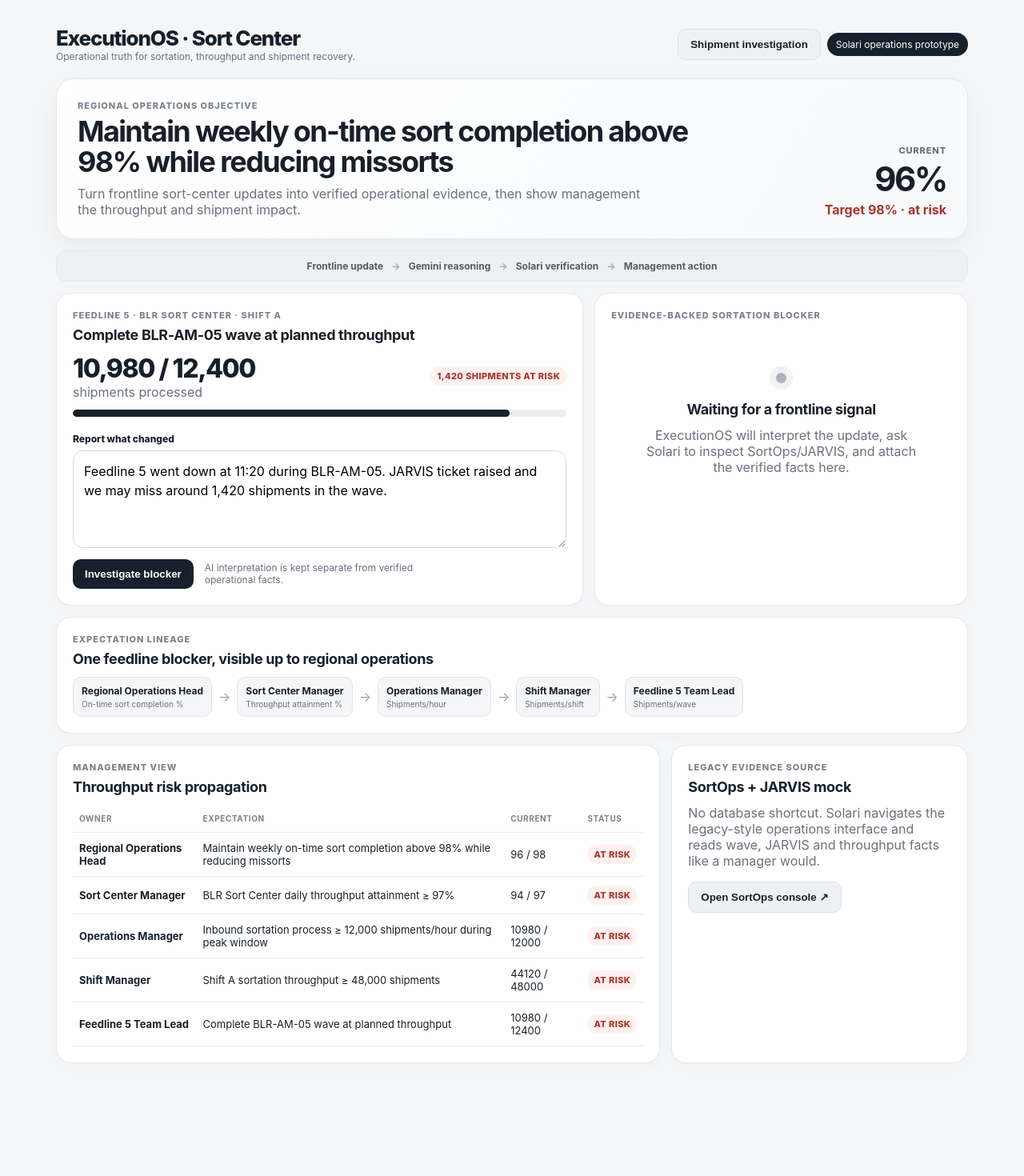
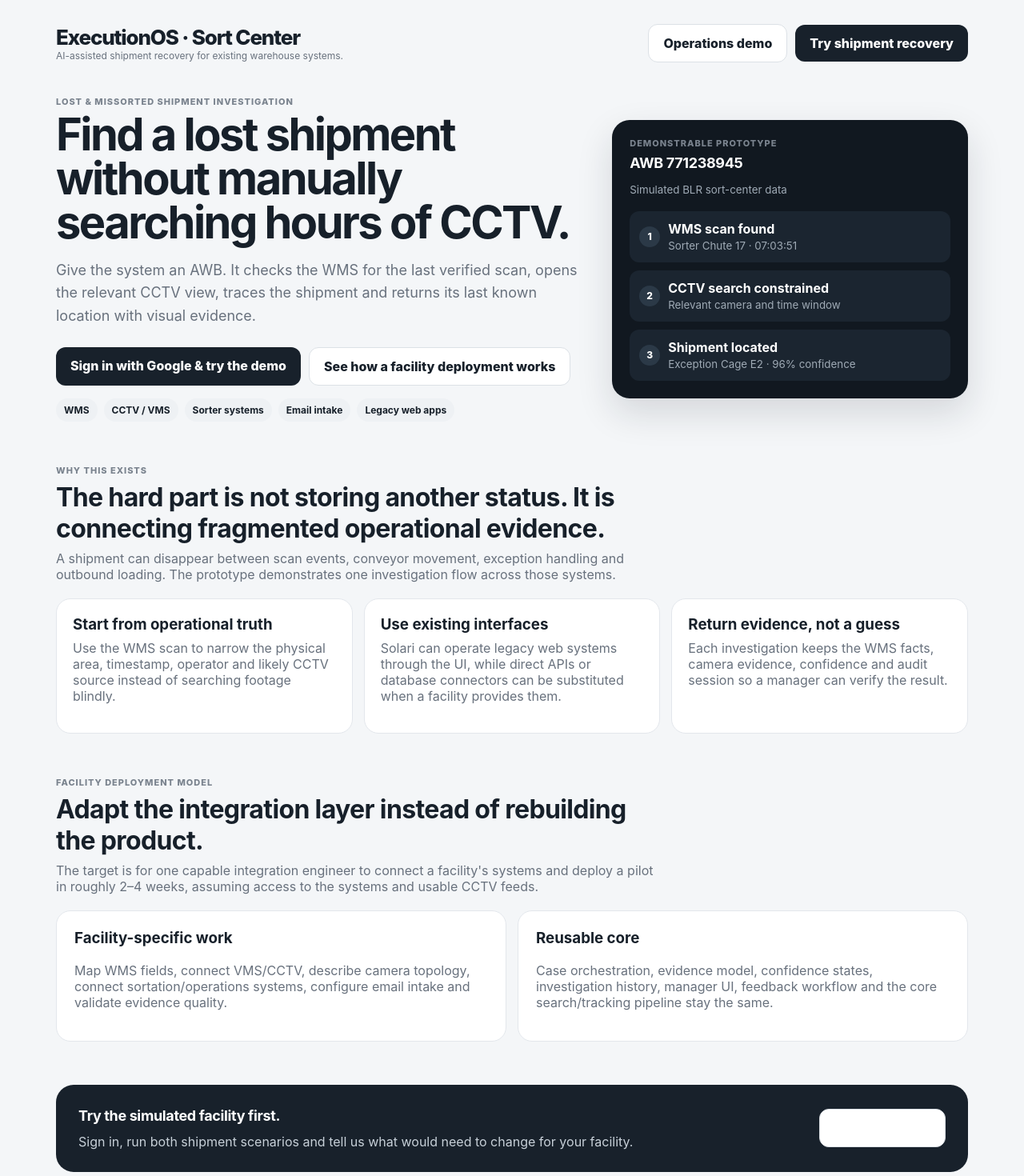
Before and after one commit to yogeshmj94/solariproject, a Next.js app: page / in a window 1280 px wide. Shown: the top 1470 px of the page at 80% size. Before the commit the page ends 1393 px from the top, so only its background shows below. Built offline with nearby package versions, Linux system fonts and the light colour scheme.

Commit message:
Turn home page into public Product Hunt landing page

```diff
--- a/src/app/page.tsx
+++ b/src/app/page.tsx
@@ -1,221 +1,89 @@
-"use client";
-
-import { useMemo, useState } from "react";
-import { expectations } from "@/lib/demo-data";
-import { getLineage } from "@/lib/lineage";
-
-type Analysis = {
-  type: string;
-  wave: string;
-  feedline: string;
-  estimatedImpactShipments: number;
-  summary: string;
-  managementImpact: string;
-};
-
-type Verification = {
-  verified: boolean;
-  facts?: {
-    waveStatus: string;
-    jarvisTicket: string;
-    projectedShipmentLoss: number;
-  };
-  sessionId?: string;
-  replayUrl?: string | null;
-  error?: string;
-};
-
-const demoUpdate =
-  "Feedline 5 went down at 11:20 during BLR-AM-05. JARVIS ticket raised and we may miss around 1,420 shipments in the wave.";
+import styles from "./page.module.css";
 
 export default function Home() {
-  const company = expectations[0];
-  const operator = expectations.find((e) => e.id === "exp-operator")!;
-  const lineage = getLineage(expectations, operator.id);
-
-  const [update, setUpdate] = useState(demoUpdate);
-  const [analysis, setAnalysis] = useState<Analysis | null>(null);
-  const [verification, setVerification] = useState<Verification | null>(null);
-  const [phase, setPhase] = useState<"idle" | "reasoning" | "verifying" | "done" | "error">("idle");
-  const [error, setError] = useState("");
-
-  const evidence = useMemo(() => {
-    if (!verification?.facts) return [];
-    return [
-      `SortOps · Wave ${analysis?.wave ?? "BLR-AM-05"} status = ${verification.facts.waveStatus}`,
-      `JARVIS · Feedline ${analysis?.feedline ?? "5"} ticket = ${verification.facts.jarvisTicket}`,
-      `Throughput · Projected shipment loss = ${verification.facts.projectedShipmentLoss.toLocaleString()} shipments`,
-    ];
-  }, [analysis, verification]);
-
-  async function reportBlocker() {
-    setError("");
-    setAnalysis(null);
-    setVerification(null);
-    setPhase("reasoning");
-
-    try {
-      const analysisResponse = await fetch("/api/analyze", {
-        method: "POST",
-        headers: { "Content-Type": "application/json" },
-        body: JSON.stringify({ update }),
-      });
-      const analysisPayload = await analysisResponse.json();
-      if (!analysisResponse.ok) throw new Error(analysisPayload.error ?? "Gemini analysis failed");
-
-      const parsed = analysisPayload.analysis as Analysis;
-      setAnalysis(parsed);
-      setPhase("verifying");
-
-      const params = new URLSearchParams({
-        wave: parsed.wave || "BLR-AM-05",
-        feedline: parsed.feedline || "5",
-      });
-      const verifyResponse = await fetch(`/api/solari/verify?${params.toString()}`);
-      const verifyPayload = (await verifyResponse.json()) as Verification;
-      if (!verifyResponse.ok || !verifyPayload.verified) {
-        throw new Error(verifyPayload.error ?? "Solari verification failed");
-      }
-
-      setVerification(verifyPayload);
-      setPhase("done");
-    } catch (err) {
-      setError(err instanceof Error ? err.message : "Unable to investigate blocker");
-      setPhase("error");
-    }
-  }
-
   return (
-    <main>
-      <div className="topbar">
+    <main className={styles.landing}>
+      <nav className={styles.nav}>
         <div>
           <div className="brand">ExecutionOS · Sort Center</div>
-          <div className="muted small">Operational truth for sortation, throughput and shipment recovery.</div>
+          <div className="muted small">AI-assisted shipment recovery for existing warehouse systems.</div>
         </div>
-        <div style={{ display: "flex", gap: 8, alignItems: "center", flexWrap: "wrap", justifyContent: "flex-end" }}>
-          <a href="/investigations"><button className="secondary">Shipment investigation</button></a>
-          <div className="badge">Solari operations prototype</div>
+        <div className={styles.navActions}>
+          <a className={styles.secondary} href="/operations">Operations demo</a>
+          <a className={styles.primary} href="/investigations">Try shipment recovery</a>
         </div>
-      </div>
+      </nav>
 
-      <section className="hero">
-        <div>
-          <div className="kicker">Regional operations objective</div>
-          <h1>{company.title}</h1>
-          <p className="muted hero-copy">
-            Turn frontline sort-center updates into verified operational evidence, then show management the throughput and shipment impact.
+      <section className={styles.hero}>
+        <div className={styles.heroCopy}>
+          <div className="kicker">Lost & missorted shipment investigation</div>
+          <h1>Find a lost shipment without manually searching hours of CCTV.</h1>
+          <p className="muted">
+            Give the system an AWB. It checks the WMS for the last verified scan, opens the relevant CCTV view, traces the shipment and returns its last known location with visual evidence.
           </p>
+          <div className={styles.ctas}>
+            <a className={styles.primary} href="/investigations">Sign in with Google & try the demo</a>
+            <a className={styles.secondary} href="#deployment">See how a facility deployment works</a>
+          </div>
+          <div className={styles.pills}>
+            <span className={styles.pill}>WMS</span>
+            <span className={styles.pill}>CCTV / VMS</span>
+            <span className={styles.pill}>Sorter systems</span>
+            <span className={styles.pill}>Email intake</span>
+            <span className={styles.pill}>Legacy web apps</span>
+          </div>
         </div>
-        <div className="hero-metric">
-          <span>Current</span>
-          <strong>{company.current}%</strong>
-          <span className="risk">Target {company.target}% · at risk</span>
+
+        <aside className={styles.demoCard}>
+          <div className="kicker">Demonstrable prototype</div>
+          <h2>AWB 771238945</h2>
+          <small>Simulated BLR sort-center data</small>
+          <div className={styles.demoFlow}>
+            <div className={styles.demoStep}><span>1</span><div><strong>WMS scan found</strong><br/><small>Sorter Chute 17 · 07:03:51</small></div></div>
+            <div className={styles.demoStep}><span>2</span><div><strong>CCTV search constrained</strong><br/><small>Relevant camera and time window</small></div></div>
+            <div className={styles.demoStep}><span>3</span><div><strong>Shipment located</strong><br/><small>Exception Cage E2 · 96% confidence</small></div></div>
+          </div>
+        </aside>
+      </section>
+
+      <section className={styles.section}>
+        <div className={styles.sectionHeader}>
+          <div className="kicker">Why this exists</div>
+          <h2>The hard part is not storing another status. It is connecting fragmented operational evidence.</h2>
+          <p className="muted">A shipment can disappear between scan events, conveyor movement, exception handling and outbound loading. The prototype demonstrates one investigation flow across those systems.</p>
+        </div>
+        <div className={styles.cards}>
+          <article className={styles.card}><h3>Start from operational truth</h3><p className="muted">Use the WMS scan to narrow the physical area, timestamp, operator and likely CCTV source instead of searching footage blindly.</p></article>
+          <article className={styles.card}><h3>Use existing interfaces</h3><p className="muted">Solari can operate legacy web systems through the UI, while direct APIs or database connectors can be substituted when a facility provides them.</p></article>
+          <article className={styles.card}><h3>Return evidence, not a guess</h3><p className="muted">Each investigation keeps the WMS facts, camera evidence, confidence and audit session so a manager can verify the result.</p></article>
         </div>
       </section>
 
-      <section className="flowbar">
-        <span>Frontline update</span><b>→</b><span>Gemini reasoning</span><b>→</b><span>Solari verification</span><b>→</b><span>Management action</span>
+      <section className={styles.section} id="deployment">
+        <div className={styles.sectionHeader}>
+          <div className="kicker">Facility deployment model</div>
+          <h2>Adapt the integration layer instead of rebuilding the product.</h2>
+          <p className="muted">The target is for one capable integration engineer to connect a facility's systems and deploy a pilot in roughly 2–4 weeks, assuming access to the systems and usable CCTV feeds.</p>
+        </div>
+        <div className={styles.deploy}>
+          <div className={styles.deployBox}>
+            <h3>Facility-specific work</h3>
+            <p className="muted">Map WMS fields, connect VMS/CCTV, describe camera topology, connect sortation/operations systems, configure email intake and validate evidence quality.</p>
+          </div>
+          <div className={styles.deployBox}>
+            <h3>Reusable core</h3>
+            <p className="muted">Case orchestration, evidence model, confidence states, investigation history, manager UI, feedback workflow and the core search/tracking pipeline stay the same.</p>
+          </div>
+        </div>
       </section>
 
-      <div className="grid">
-        <section className="card span-7">
-          <div className="kicker">Feedline 5 · BLR Sort Center · Shift A</div>
-          <h2>{operator.title}</h2>
-          <div className="operator-progress">
-            <div>
-              <div className="metric">{operator.current?.toLocaleString()} / {operator.target.toLocaleString()}</div>
-              <span className="muted">shipments processed</span>
-            </div>
-            <span className="status-pill danger">1,420 shipments at risk</span>
-          </div>
-          <div className="progress"><div style={{ width: `${((operator.current ?? 0) / operator.target) * 100}%` }} /></div>
-
-          <label className="field-label" htmlFor="employee-update">Report what changed</label>
-          <textarea id="employee-update" value={update} onChange={(e) => setUpdate(e.target.value)} />
-          <div className="action-row">
-            <button onClick={reportBlocker} disabled={phase === "reasoning" || phase === "verifying" || !update.trim()}>
-              {phase === "reasoning" ? "Gemini is interpreting…" : phase === "verifying" ? "Solari is verifying…" : "Investigate blocker"}
-            </button>
-            <span className="muted small">AI interpretation is kept separate from verified operational facts.</span>
-          </div>
-          {error && <div className="error-box">{error}</div>}
-        </section>
-
-        <section className="card span-5 evidence-card">
-          <div className="kicker">Evidence-backed sortation blocker</div>
-          {phase === "idle" && (
-            <div className="empty-state">
-              <div className="pulse-dot" />
-              <h2>Waiting for a frontline signal</h2>
-              <p className="muted">ExecutionOS will interpret the update, ask Solari to inspect SortOps/JARVIS, and attach the verified facts here.</p>
-            </div>
-          )}
-          {(phase === "reasoning" || phase === "verifying") && (
-            <div className="empty-state">
-              <div className="spinner" />
-              <h2>{phase === "reasoning" ? "Understanding the blocker" : "Checking sort-center systems"}</h2>
-              <p className="muted">{phase === "reasoning" ? "Gemini is structuring the frontline report." : "Solari is navigating the mock SortOps console independently."}</p>
-            </div>
-          )}
-          {analysis && phase !== "idle" && (
-            <div className="analysis-block">
-              <div className="section-label">AI interpretation</div>
-              <h2>{analysis.summary}</h2>
-              <div className="chips">
-                <span>Wave {analysis.wave}</span><span>Feedline {analysis.feedline}</span><span>{analysis.estimatedImpactShipments.toLocaleString()} shipments at risk</span>
-              </div>
-              <p className="muted">{analysis.managementImpact}</p>
-            </div>
-          )}
-          {verification?.verified && (
-            <div className="verified-block">
-              <div className="verified-heading"><span className="verified-mark">✓</span><strong>Verified by Solari</strong></div>
-              {evidence.map((item) => <div className="evidence-row" key={item}>{item}</div>)}
-              <div className="session-meta">Audit session · {verification.sessionId?.slice(-18)}</div>
-              {verification.replayUrl && <a className="text-link" href={verification.replayUrl} target="_blank" rel="noreferrer">Open session replay ↗</a>}
-            </div>
-          )}
-        </section>
-
-        <section className="card span-12">
-          <div className="section-header">
-            <div><div className="kicker">Expectation lineage</div><h2>One feedline blocker, visible up to regional operations</h2></div>
-            {phase === "done" && <span className="status-pill danger">Sort-center objective impacted</span>}
-          </div>
-          <div className="lineage">
-            {lineage.map((item, index) => (
-              <span key={item.id} style={{ display: "contents" }}>
-                <span className="node"><strong>{item.owner}</strong><small>{item.metric}</small></span>
-                {index < lineage.length - 1 && <span className="arrow">→</span>}
-              </span>
-            ))}
-          </div>
-        </section>
-
-        <section className="card span-8">
-          <div className="kicker">Management view</div>
-          <h2>Throughput risk propagation</h2>
-          <table>
-            <thead><tr><th>Owner</th><th>Expectation</th><th>Current</th><th>Status</th></tr></thead>
-            <tbody>
-              {expectations.map((e) => (
-                <tr key={e.id}>
-                  <td><strong>{e.owner}</strong></td><td>{e.title}</td>
-                  <td>{e.current ?? "—"}{e.current != null ? ` / ${e.target}` : ""}</td>
-                  <td><span className={`status-pill ${e.status === "on_track" ? "success" : "danger"}`}>{e.status.replace("_", " ")}</span></td>
-                </tr>
-              ))}
-            </tbody>
-          </table>
-        </section>
-
-        <section className="card span-4">
-          <div className="kicker">Legacy evidence source</div>
-          <h2>SortOps + JARVIS mock</h2>
-          <p className="muted">No database shortcut. Solari navigates the legacy-style operations interface and reads wave, JARVIS and throughput facts like a manager would.</p>
-          <a href="/erp" target="_blank" rel="noreferrer"><button className="secondary">Open SortOps console ↗</button></a>
-        </section>
-      </div>
+      <section className={styles.footerCta}>
+        <div>
+          <h2>Try the simulated facility first.</h2>
+          <p>Sign in, run both shipment scenarios and tell us what would need to change for your facility.</p>
+        </div>
+        <a className={styles.secondary} href="/investigations">Open the demo</a>
+      </section>
     </main>
   );
 }
```
